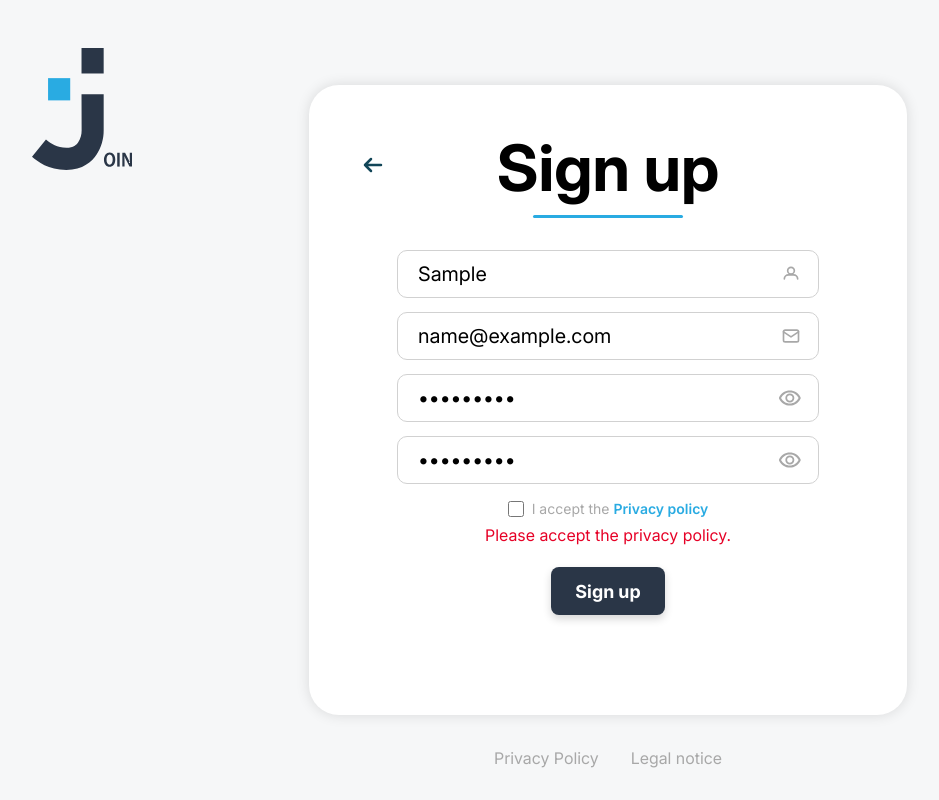
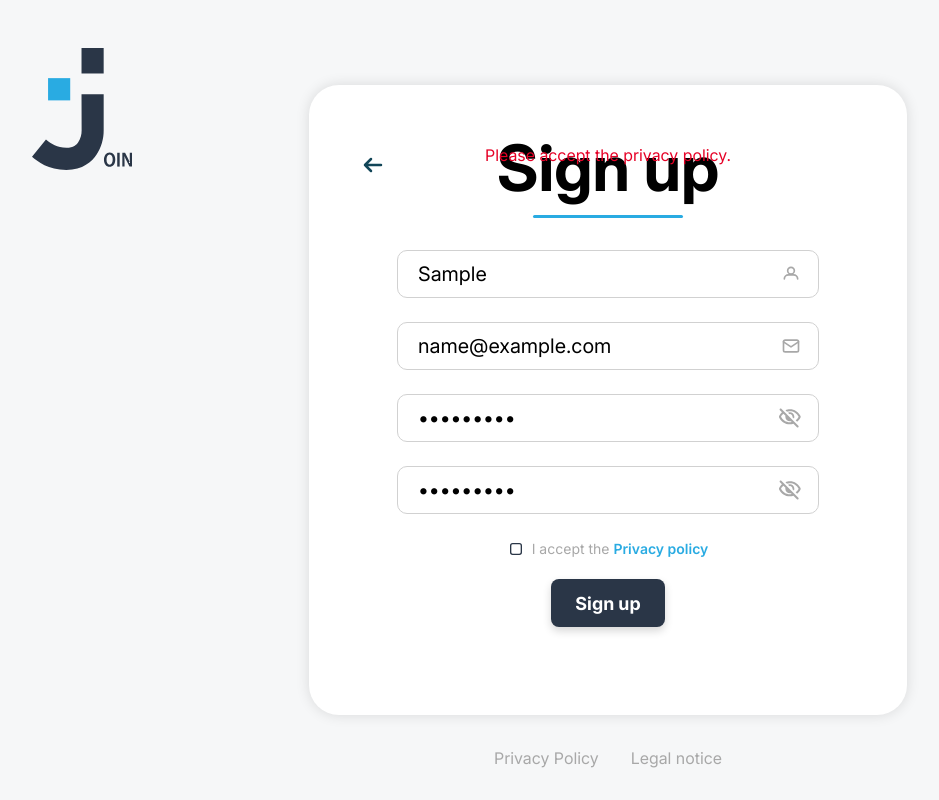
Before and after one commit to thedawnpirate1-spec/Join, an Angular app: page /signup in a window 1280 px wide. Both pictures are taken after typing "Sample", "name@example.com", "Sample123", "Sample123" into the empty fields and a click on the button "Sign up". Shown: the whole page, without its empty margins (32-971 px from the left). Built offline with nearby package versions, Linux system fonts and the light colour scheme; no server answers.

Commit message:
feat: implement user authentication modules including login and signup pages

```diff
--- a/src/app/header/header.html
+++ b/src/app/header/header.html
@@ -3,6 +3,7 @@
   <h1 class="header-title">Kanban Project Management Tool</h1>
 </div>
 <div class="header-right">
+  @if (authService.isLoggedIn()) {
     @if (showHelpButton()) {
       <a routerLink="/help" class="help-link" title="Help">
         <img src="Assets/icons/help-default-icon.svg" alt="Help" class="help-default" />
@@ -22,4 +23,5 @@
         <button type="button" class="dropdown-item logout-btn" (click)="logout()">Log out</button>
       </div>
     </div>
+  }
 </div>
--- a/src/app/login/login.html
+++ b/src/app/login/login.html
@@ -37,6 +37,7 @@
     <div class="title-underline"></div>
 
     <form class="login-form" (ngSubmit)="onLogin()" novalidate>
+      <div class="field-wrapper">
         <div class="input-group">
           <input
             type="email"
@@ -44,14 +45,19 @@
             placeholder="Email"
             [(ngModel)]="email"
             class="login-input"
-          [class.input-error]="loginFailed()"
+            [class.input-error]="emailError()"
+            (blur)="validateEmail()"
             (ngModelChange)="clearLoginError()"
             required
           />
-
           <img src="Assets/icons/mail-icon.svg" alt="" class="input-icon" />
         </div>
+        @if (emailError()) {
+          <p class="error-message">{{ emailError() }}</p>
+        }
+      </div>
 
+      <div class="field-wrapper">
         <div class="input-group">
           <input
             [type]="showPassword() ? 'text' : 'password'"
@@ -59,7 +65,8 @@
             placeholder="Password"
             [(ngModel)]="password"
             class="login-input"
-          [class.input-error]="loginFailed()"
+            [class.input-error]="passwordError()"
+            (blur)="validatePassword()"
             (ngModelChange)="clearLoginError()"
             required
           />
@@ -76,8 +83,8 @@
               <img
                 [src]="
                   showPassword()
-                  ? 'Assets/icons/visibility-off-icon.svg'
-                  : 'Assets/icons/visibility-icon.svg'
+                    ? 'Assets/icons/visibility-icon.svg'
+                    : 'Assets/icons/visibility-off-icon.svg'
                 "
                 alt=""
                 class="password-toggle-icon"
@@ -85,10 +92,10 @@
             </button>
           }
         </div>
-
-      @if (errorMessage()) {
-        <p class="error-message">{{ errorMessage() }}</p>
+        @if (passwordError()) {
+          <p class="error-message">{{ passwordError() }}</p>
         }
+      </div>
 
       <div class="button-row">
         <button type="submit" class="login-btn" [disabled]="isLoading()">
--- a/src/app/login/login.scss
+++ b/src/app/login/login.scss
@@ -1,15 +1,18 @@
 @use '../../styles/variables' as *;
 
 :host {
-  display: block;
+  display: flex;
+  justify-content: center;
   width: 100%;
   min-height: 100dvh;
+  background-color: var(--color-background);
 }
 
 .login-page {
   position: relative;
+  width: 100%;
+  max-width: 1440px;
   min-height: 100dvh;
-  background-color: var(--color-background);
   overflow: hidden;
 }
 
@@ -123,12 +126,17 @@
   align-items: center;
 }
 
+.field-wrapper {
+  width: 422px;
+  min-height: 68px; /* 48px input + 20px error message space */
+  margin-bottom: 8px;
+  position: relative;
+}
+
 .input-group {
   position: relative;
-
-  width: 422px;
+  width: 100%;
   height: 48px;
-  margin-bottom: 24px;
 }
 
 .login-input {
@@ -203,8 +211,11 @@
 }
 
 .error-message {
-  width: 422px;
-  margin: -12px 0 16px;
+  position: absolute;
+  top: 52px; /* Just below the input */
+  left: 0;
+  width: 100%;
+  margin: 0;
 
   font-family: var(--error-font-family);
   font-size: var(--error-font-size);
@@ -401,6 +412,7 @@
     width: 100%;
   }
 
+  .field-wrapper,
   .input-group,
   .error-message {
     width: 100%;
@@ -409,7 +421,6 @@
 
   .input-group {
     height: 48px;
-    margin-bottom: 24px;
   }
 
   .login-input {
--- a/src/app/navbar/navbar.html
+++ b/src/app/navbar/navbar.html
@@ -35,8 +35,7 @@
   </div>
 
   <div class="footer-container">
-    <a routerLink="/privacy-policy" class="footer-link"> Privacy Policy </a>
-
-    <a routerLink="/legal-notice" class="footer-link"> Legal Notice </a>
+    <a routerLink="/privacy-policy" routerLinkActive="active" class="footer-link"> Privacy Policy </a>
+    <a routerLink="/legal-notice" routerLinkActive="active" class="footer-link"> Legal Notice </a>
   </div>
 </nav>
--- a/src/app/navbar/navbar.scss
+++ b/src/app/navbar/navbar.scss
@@ -95,19 +95,31 @@
   display: flex;
   flex-direction: column;
   gap: 16px;
-  padding-left: 48px;
+  padding-bottom: 20px;
 }
 
 .footer-link {
+  display: flex;
+  align-items: center;
+  width: 100%;
+  height: 46px;
+  padding-left: 48px;
+  box-sizing: border-box;
+
   color: #a8a8a8;
   font-family: var(--font-family);
   font-size: 16px;
   text-decoration: none;
-  transition: color 100ms ease-in-out;
+  transition: background-color 100ms ease-in-out, color 100ms ease-in-out;
   cursor: pointer;
 
   &:hover {
     color: var(--color-button-hover);
+  }
+
+  &.active {
+    background-color: var(--color-button-active);
+    color: #ffffff;
   }
 }
 
--- a/src/app/signup/signup.html
+++ b/src/app/signup/signup.html
@@ -71,6 +71,7 @@
             [(ngModel)]="name"
             class="signup-input"
             [class.input-error]="nameError()"
+            (blur)="validateNameField()"
             (ngModelChange)="clearNameError()"
             required
           />
@@ -114,6 +115,7 @@
             [(ngModel)]="password"
             class="signup-input"
             [class.input-error]="passwordError()"
+            (blur)="validatePasswordField()"
             (ngModelChange)="clearPasswordError()"
             required
           />
@@ -130,8 +132,8 @@
               <img
                 [src]="
                   showPassword()
-                    ? 'Assets/icons/visibility-off-icon.svg'
-                    : 'Assets/icons/visibility-icon.svg'
+                    ? 'Assets/icons/visibility-icon.svg'
+                    : 'Assets/icons/visibility-off-icon.svg'
                 "
                 alt=""
                 class="password-toggle-icon"
@@ -154,6 +156,7 @@
             [(ngModel)]="confirmPassword"
             class="signup-input"
             [class.input-error]="confirmPasswordError()"
+            (blur)="validateConfirmPasswordField()"
             (ngModelChange)="clearConfirmPasswordError()"
             required
           />
@@ -170,8 +173,8 @@
               <img
                 [src]="
                   showConfirmPassword()
-                    ? 'Assets/icons/visibility-off-icon.svg'
-                    : 'Assets/icons/visibility-icon.svg'
+                    ? 'Assets/icons/visibility-icon.svg'
+                    : 'Assets/icons/visibility-off-icon.svg'
                 "
                 alt=""
                 class="password-toggle-icon"
@@ -192,7 +195,15 @@
             name="acceptedPrivacy"
             [(ngModel)]="acceptedPrivacy"
             (ngModelChange)="clearPrivacyError()"
+            class="hidden-checkbox"
+            id="privacy-checkbox"
           />
+          <label for="privacy-checkbox" class="custom-checkbox">
+            <img
+              [src]="acceptedPrivacy ? 'Assets/icons/checkbox-checked.svg' : 'Assets/icons/checkbox-default.svg'"
+              alt="Checkbox"
+            />
+          </label>
 
           <span>
             I accept the
--- a/src/app/signup/signup.scss
+++ b/src/app/signup/signup.scss
@@ -1,15 +1,18 @@
 @use '../../styles/variables' as *;
 
 :host {
-  display: block;
+  display: flex;
+  justify-content: center;
   width: 100%;
   min-height: 100dvh;
+  background-color: var(--color-background);
 }
 
 .signup-page {
   position: relative;
+  width: 100%;
+  max-width: 1440px;
   min-height: 100dvh;
-  background-color: var(--color-background);
   overflow: hidden;
 }
 
@@ -47,6 +50,7 @@
   box-shadow: 0 0 14px rgba(0, 0, 0, 0.12);
 
   box-sizing: border-box;
+  position: relative;
 }
 
 .back-btn {
@@ -113,12 +117,13 @@
 
 .field-wrapper {
   width: 422px;
-  margin-bottom: 14px;
+  min-height: 68px; /* 48px input + 20px error */
+  margin-bottom: 4px;
+  position: relative;
 }
 
 .input-group {
   position: relative;
-
   width: 100%;
   height: 48px;
 }
@@ -195,8 +200,11 @@
 }
 
 .error-message {
+  position: absolute;
+  top: 52px;
+  left: 0;
   width: 100%;
-  margin: 6px 0 0;
+  margin: 0;
 
   font-family: var(--error-font-family);
   font-size: var(--error-font-size);
@@ -223,10 +231,28 @@
   color: #a8a8a8;
   font-size: 14px;
 
-  input {
-    width: 16px;
-    height: 16px;
+  .hidden-checkbox {
+    position: absolute;
+    opacity: 0;
+    width: 0;
+    height: 0;
+  }
+
+  .custom-checkbox {
+    display: flex;
+    align-items: center;
+    justify-content: center;
     cursor: pointer;
+
+    img {
+      width: 16px;
+      height: 16px;
+      display: block;
+    }
+
+    &:hover img {
+      filter: brightness(0.95);
+    }
   }
 
   a {
@@ -370,7 +396,7 @@
   }
 
   .signup-card {
-    position: static;
+    position: relative;
     transform: none;
 
     width: calc(100% - 32px);
--- a/src/app/summary/summary.ts
+++ b/src/app/summary/summary.ts
@@ -113,7 +113,9 @@ export class Summary implements OnInit {
     this.progressCount = tasks.filter((t) => t.status === 'in_progress').length;
     this.feedbackCount = tasks.filter((t) => t.status === 'await_feedback').length;
 
-    const urgentTasks = tasks.filter((t) => t.priority === 'urgent');
+    const openTasks = tasks.filter((t) => t.status !== 'done');
+
+    const urgentTasks = openTasks.filter((t) => t.priority === 'urgent');
     this.urgentCount = urgentTasks.length;
 
     const tasksWithDueDate = openTasks.filter((t) => t.due_date);
@@ -121,7 +123,7 @@ export class Summary implements OnInit {
       const urgentWithDueDate = urgentTasks.filter((t) => t.due_date);
       const sourceTasks = urgentWithDueDate.length > 0 ? urgentWithDueDate : tasksWithDueDate;
 
-      sourceTasks.sort((a, b) => {
+      sourceTasks.sort((a: Task, b: Task) => {
         const da = new Date(a.due_date!).getTime();
         const db = new Date(b.due_date!).getTime();
         return da - db;
```
Also changed, not shown: src/app/login/login.ts (+40 -10 lines), src/app/signup/signup.ts (+32 -8 lines), src/styles/fonts.scss (+4 -4 lines). Lines whose indentation alone changed are shown as unchanged.
